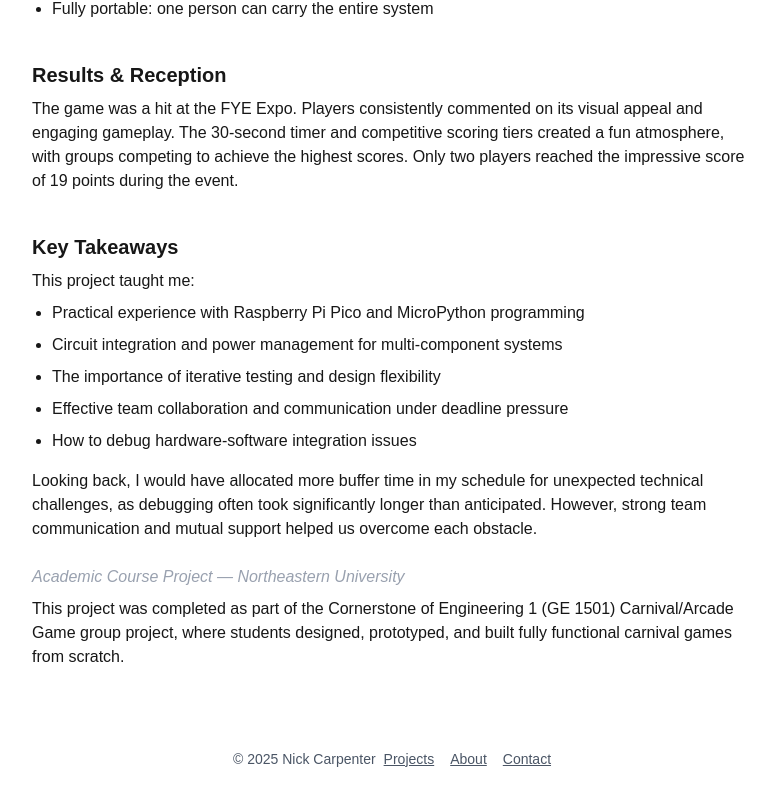
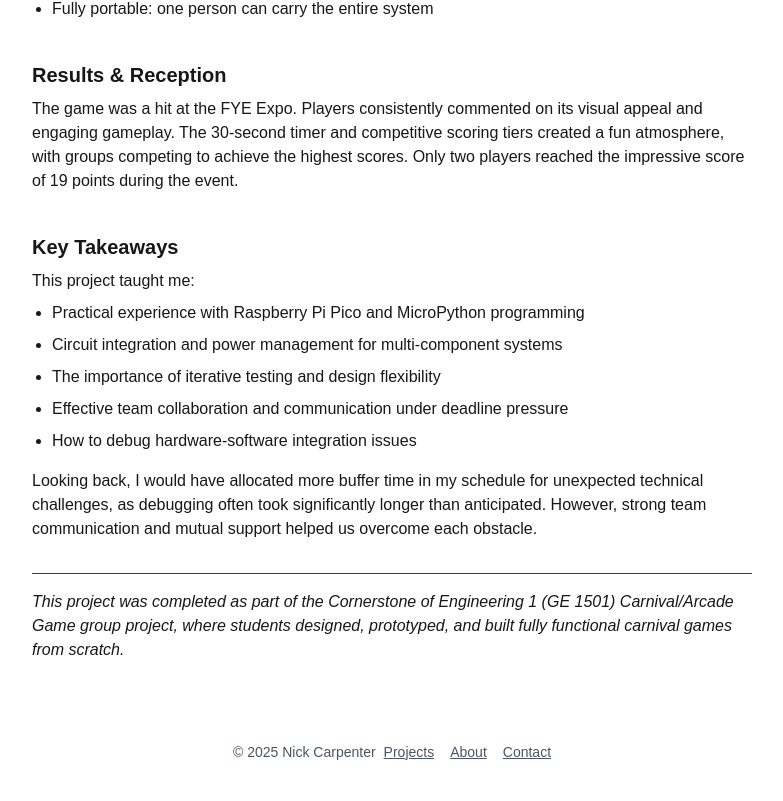
Before and after one commit to nickc32849/personal_website, a Next.js app: page /projects/whack-a-mole in a window 1280 px wide. Shown: the part 2648-3449 px from the top of the page, without its empty margins (248-1031 px from the left). Built offline with nearby package versions, Linux system fonts and the light colour scheme.

Commit message:
Italicize course context line and add separator

```diff
--- a/app/projects/whack-a-mole/page.tsx
+++ b/app/projects/whack-a-mole/page.tsx
@@ -152,11 +152,9 @@ export default function WhackAMolePage() {
           However, strong team communication and mutual support helped us overcome each obstacle.
         </p>
 
-        <p className="mt-6 italic text-gray-400">
-          Academic Course Project — Northeastern University
-        </p>
+        <hr className="mt-8 mb-4 border-gray-700" />
 
-        <p className="mt-2">
+        <p className="italic">
           This project was completed as part of the Cornerstone of Engineering 1 (GE 1501)
           Carnival/Arcade Game group project, where students designed, prototyped, and built fully
           functional carnival games from scratch.
```
